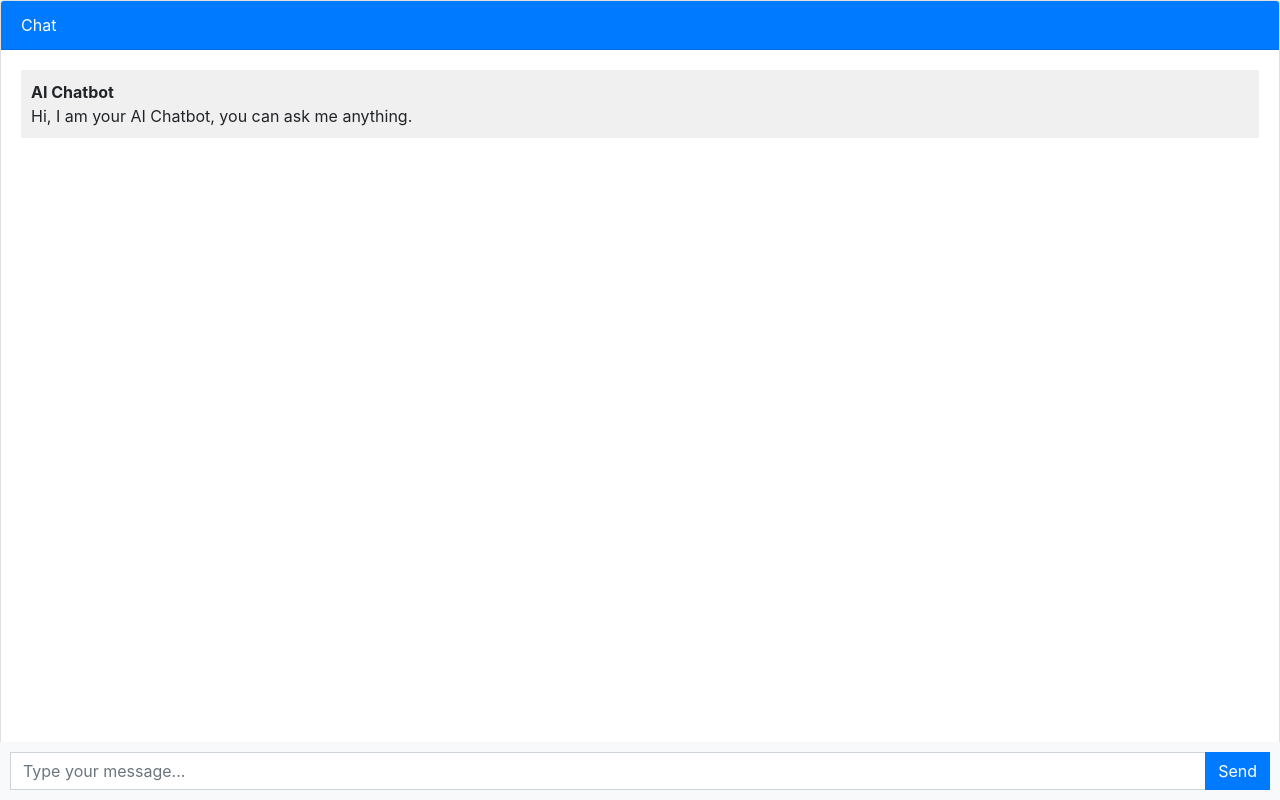
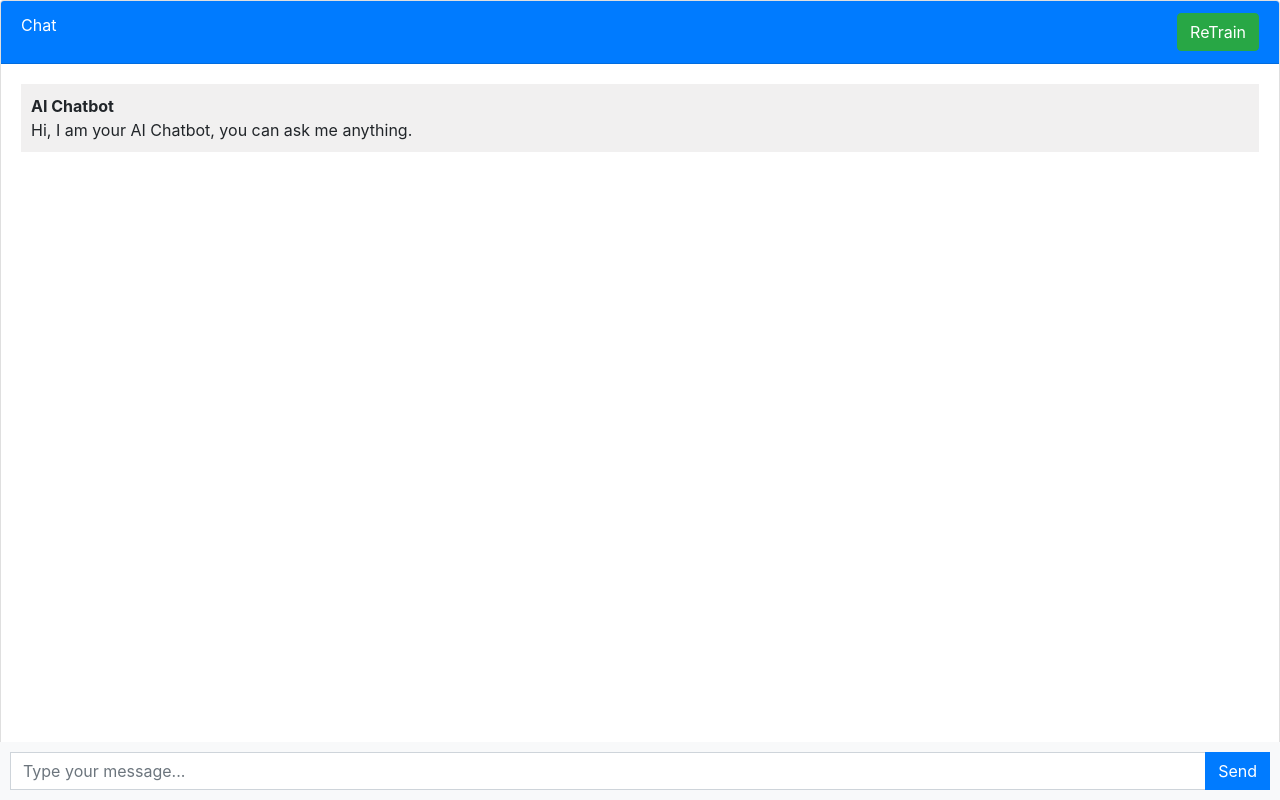
Before and after one commit to ydrgzm/AI-ChatBot-Django-, a Django app: page / in a window 1280 px wide. Run offline with Django 4.2, Linux system fonts and the light colour scheme; some libraries are stand-ins or nearby versions.

Commit message:
Added ReTrain Button

```diff
--- a/chatbot/urls.py
+++ b/chatbot/urls.py
@@ -3,4 +3,5 @@ from . import views
 
 urlpatterns = [
     path('', views.chatbot, name='chatbot'),
+    path('retrain', views.retrain, name='retrain')
 ]
--- a/chatbot/views.py
+++ b/chatbot/views.py
@@ -10,3 +10,6 @@ def chatbot(request):
         response = bard.get_answer(message)['content']
         return JsonResponse({'message':message,'response': response})
     return render(request, 'chatbot.html')
+
+def retrain(request):
+    return JsonResponse({'message':'Retraining is in progress!'})
--- a/templates/chatbot.html
+++ b/templates/chatbot.html
@@ -67,7 +67,12 @@
 {% block content %}
 <div class="chat-container">
   <div class="card flex-grow-1">
-    <div class="card-header bg-primary text-white">Chat</div>
+    <div>
+      <div class="card-header bg-primary text-white" style="display: flex;flex-direction: row;justify-content: space-between;">
+        <span>Chat</span>
+        <div class="retrain-btn btn btn-success">ReTrain</div>
+      </div>
+    </div>
     <div class="card-body messages-box">
 
       <ul class="list-unstyled messages-list">
@@ -104,6 +109,7 @@
   const messageForm = document.querySelector('.message-form');
   const messageInput = document.querySelector('.message-input');
   const messagesList = document.querySelector('.messages-list');
+  const retrainBtn = document.querySelector('.retrain-btn');
 
   messageForm.addEventListener('submit',(event)=>{
     event.preventDefault();
@@ -155,6 +161,18 @@
       });
   });
 
+  retrainBtn.addEventListener('click',()=>{
+    fetch('http://127.0.0.1:8000/retrain',{
+      method: 'POST',
+      headers: {'Content-Type': 'application/x-www-form-urlencoded'},
+      body: new URLSearchParams({
+        'csrfmiddlewaretoken': document.querySelector('input[name="csrfmiddlewaretoken"]').value
+      })
+    }).then(response => response.json())
+      .then(data => {
+        alert(data.message);
+      });
+  });
 
 
 </script>
```
